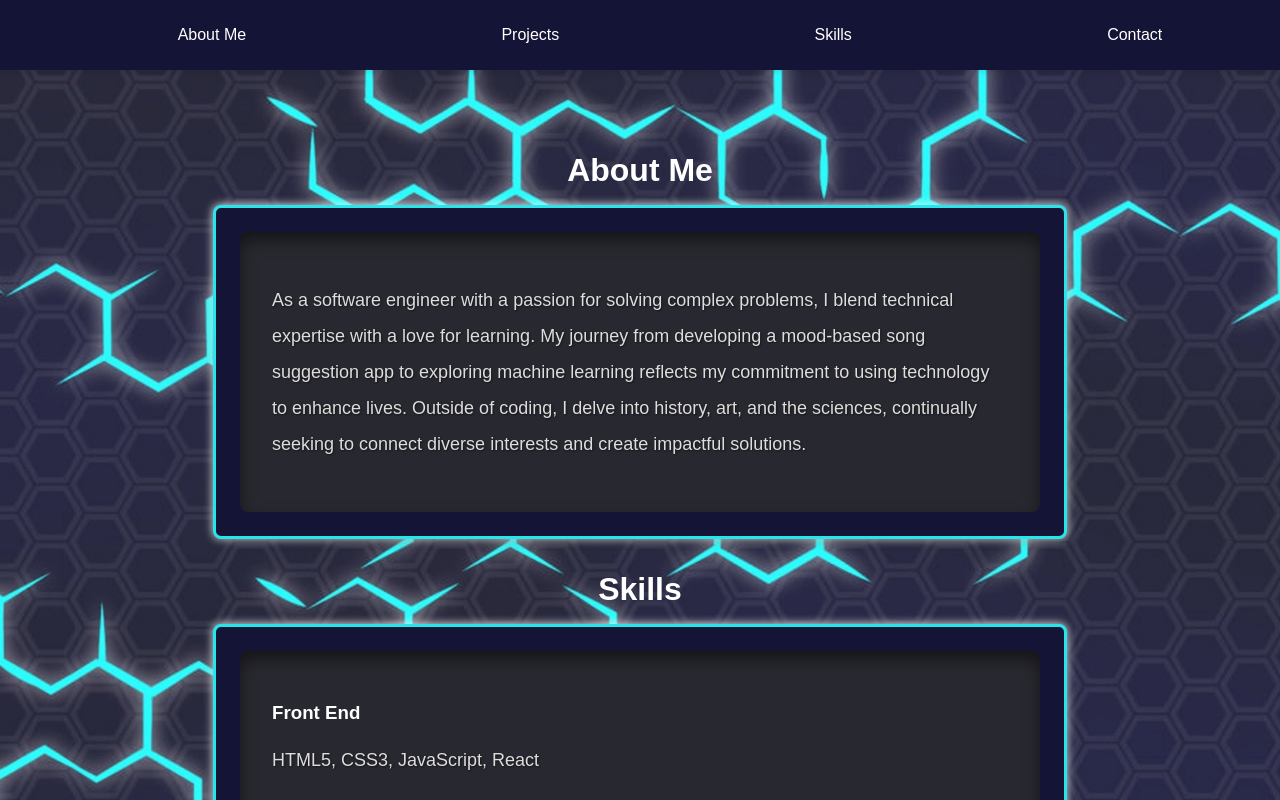
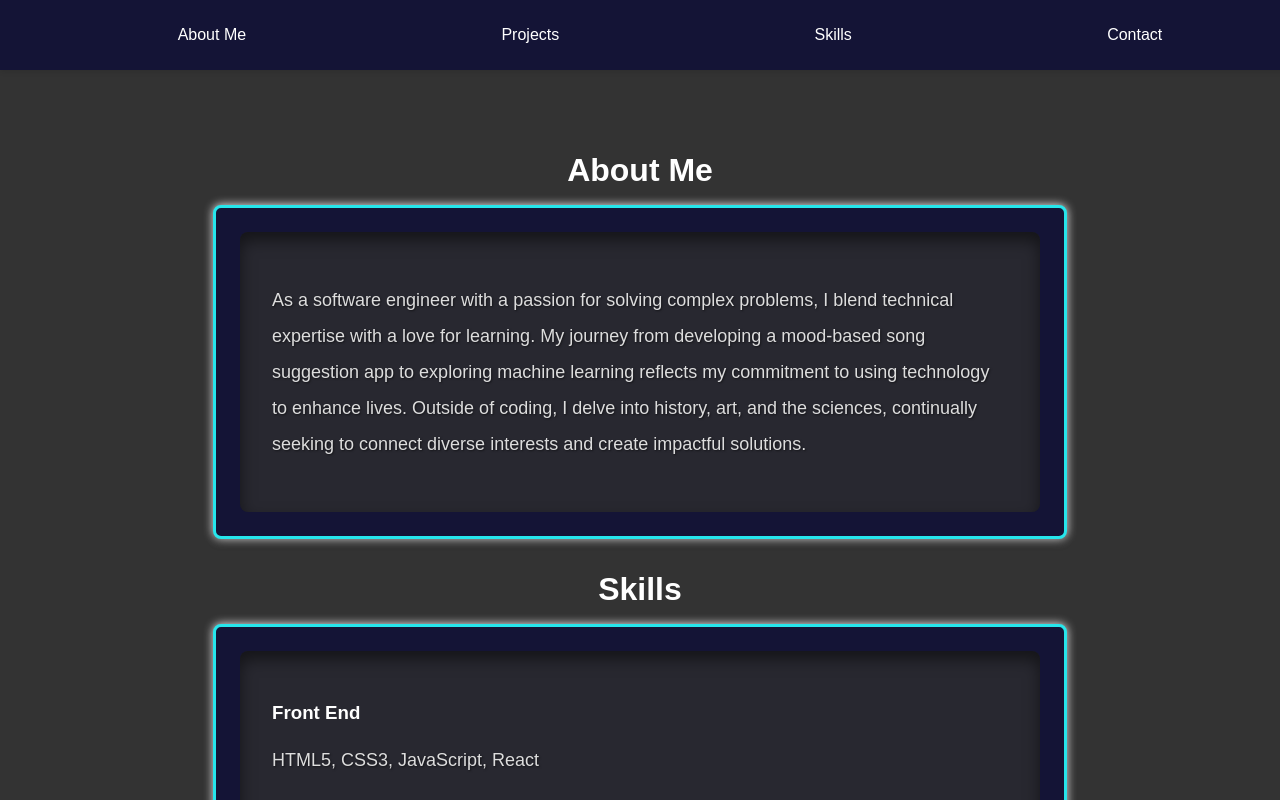
Before and after one commit to robertmorgan-se/react-amplify-portfolio, a React (Create React App) app: page / in a window 1280 px wide. Built offline with nearby package versions, Linux system fonts and the light colour scheme.

Commit message:
Removes background image and uses charcoal background color

```diff
--- a/src/App.js
+++ b/src/App.js
@@ -11,7 +11,7 @@
 const App = () => {
   return (
     <Router>
-      <div className="background"></div>
+      {/*<div className="background"></div> */}
       <Header />
       <div className="main-content"> {/* Ensures padding for the header */}
         <Routes>
--- a/src/styles/globals.css
+++ b/src/styles/globals.css
@@ -5,6 +5,8 @@
   padding: 0;
   font-family: Arial, sans-serif;
   overflow-x: hidden; /* Prevent horizontal scroll */
+  background-color: #333333;
+
 }
 
 body {
@@ -43,11 +45,11 @@
 }
 
 .background {
-  background-image: url('../assets/images/background(faded).jpg');
-  background-size: cover; /* Ensures the image covers the entire container */
-  background-position: center center; /* Centers the image */
-  background-repeat: no-repeat; /* Prevents the image from repeating */
-  position: fixed; /* Fix the background image */
+  /* background-image: url('../assets/images/background(faded).jpg');
+  background-size: cover;
+  background-position: center center;
+  background-repeat: no-repeat; */
+  position: fixed;
   top: 0;
   left: 0;
   width: 100%;
```
